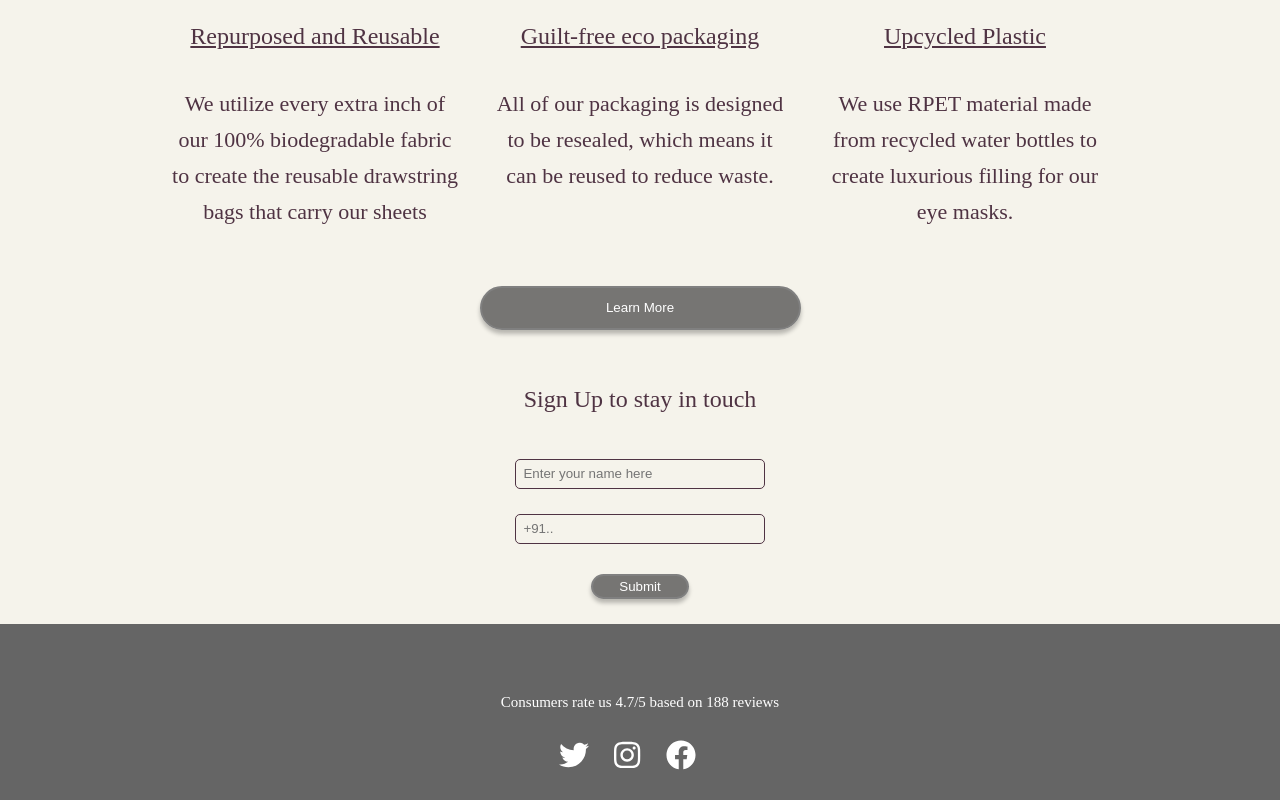
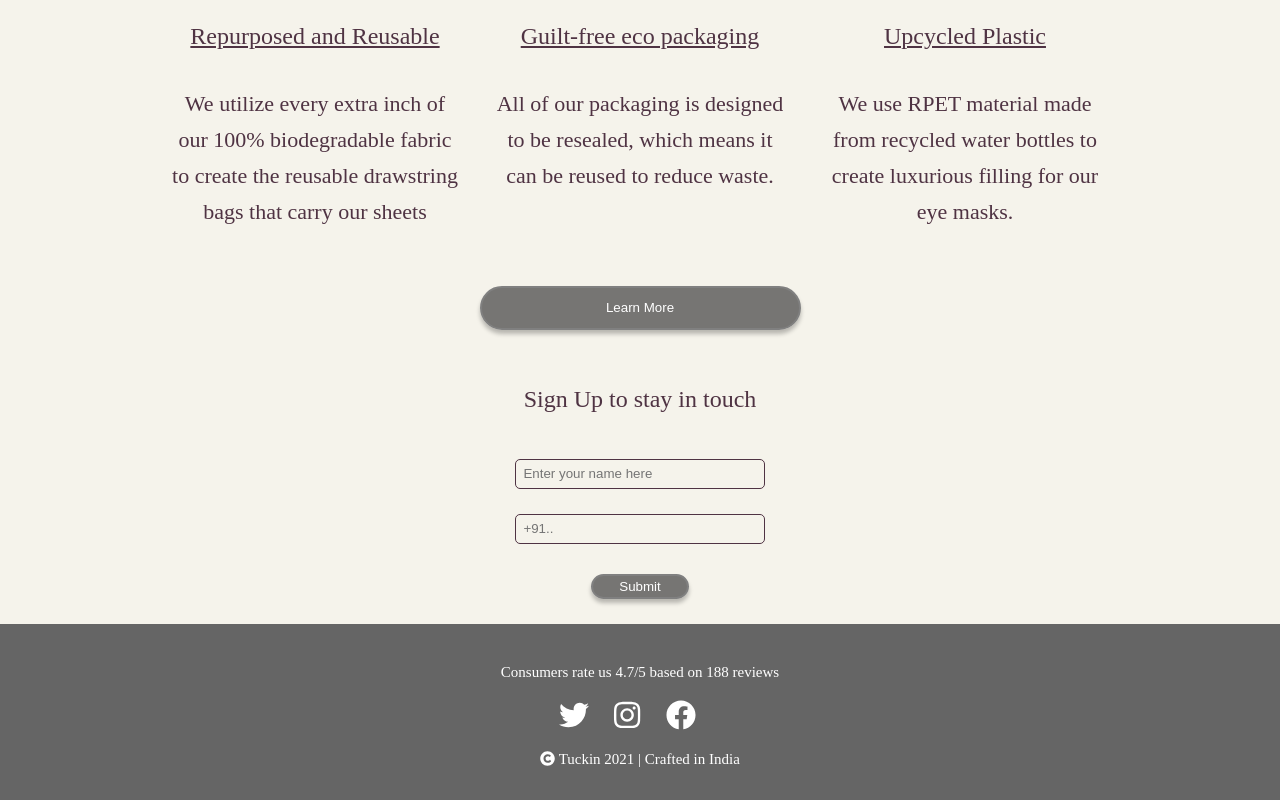
Before and after one commit to Rockschoff/tuckinFrontEnd, a React (Create React App) app: page / in a window 1280 px wide. Shown: the part 4084-4884 px from the top of the page. Built offline with nearby package versions, Linux system fonts and the light colour scheme; no server answers; a web font is replaced by a local one.

Commit message:
change material page

```diff
--- a/src/Components/Footer.css
+++ b/src/Components/Footer.css
@@ -22,17 +22,23 @@
   background-color: #656565;
   font-size: 15px;
   position: relative;
-  top: 70px;
+  top: 40px;
 }
 
 .footer-media {
   color: #ffffff;
   background-color: #656565;
   position: relative;
-  top: 100px;
+  top: 60px;
 }
 
 .footer-icon {
   background-color: #656565;
   margin-right: 25px;
 }
+.footer-text-final {
+  background-color: #656565;
+  font-size: 15px;
+  position: relative;
+  top: 80px;
+}
--- a/src/Components/Footer.js
+++ b/src/Components/Footer.js
@@ -30,6 +30,13 @@ function Footer() {
             className="footer-icon"
           />
         </div>
+        <div className="footer-text-final">
+          <FontAwesomeIcon
+            icon={["fas", "copyright"]}
+            style={{ backgroundColor: "#656565" }}
+          />
+          {"    Tuckin 2021 | Crafted in India"}
+        </div>
       </div>
     </>
   );
--- a/src/Components/Popup.js
+++ b/src/Components/Popup.js
@@ -9,16 +9,16 @@ function Popup(props) {
         <span className="close-icon" onClick={props.handleClose}>
           x
         </span>
-        <p>Hi there! Thanks alot for showing interest in our products.</p>
+        <p>Hi there! Thanks a lot for showing interest in our products.</p>
         <p className="space"> </p>
         <p className="sign-up-request1">
-          We are launching soon and would love to nav you as one of our first
+          We are launching soon and would love to have you as one of our first
           customers.
         </p>
         <p className="space"> </p>
         <p className="sign-up-request">
-          Please share you details below and we we promise to give a callback
-          when we are ready to serve you.
+          Please share your details below and we promise to give a callback when
+          we are ready to serve you.
         </p>
         <div className="popup-form">
           <Form width={true} />
--- a/src/Components/SliderCard.css
+++ b/src/Components/SliderCard.css
@@ -64,5 +64,5 @@
 
 .slider-wrapper {
   /* border-top: 1px solid pink; */
-  border-bottom: 1px solid pink;
+  border-bottom: 2px solid pink;
 }
--- a/src/Components/info.js
+++ b/src/Components/info.js
@@ -26,7 +26,7 @@ const MaterialInfo = {
   Twill: {
     name: "Twill",
     description:
-      "CleanBamboo is our signature bamboo lyocell fabric made from 100% organic bamboo—the most resource-efficient plant on the planet. We crush the bamboo into a pulp, then dissolve it into a fine fiber using a non-toxic, closed-loop system, saving 98% of the water. The fiber is spun into yarn and woven into a silk-like fabric that gets softer with every wash. It’s hypoallergenic, thermo-regulating and water-saving.",
+      "Slightly heavier than our signature sateen, twill offers a plushy softness with a crisper, hotel-like look. Made with our exclusive CleanBamboo fibers woven in parallel lines, you can expect the same breathability of our signature sateen with added drape and durability.",
     features: [
       "Want frizz-free, smooth hair",
       "Treat your skin with extracare",
```
Also changed, not shown: 1 other file (tests, documents, lock files or other folders).
